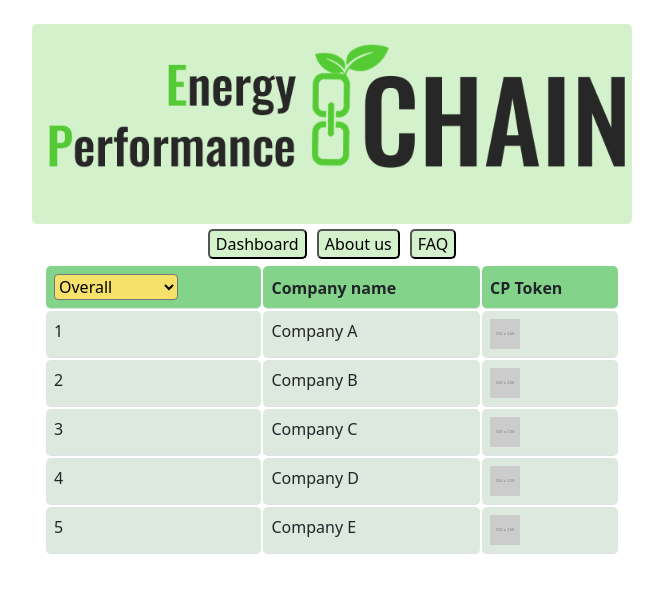
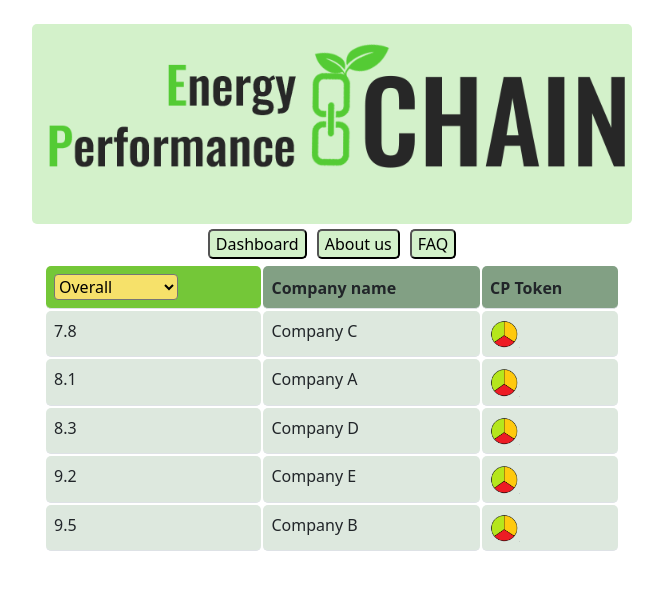
Before and after one commit to BrianBoddaert/EnergyPerformanceChain, a Next.js app: page / in a window 1280 px wide. Shown: the top 592 px of the page, without its empty margins (308-971 px from the left). Built offline with nearby package versions, Linux system fonts and the light colour scheme.

Commit message:
Added the option to filter the table based on our json data values

```diff
--- a/pages/index.js
+++ b/pages/index.js
@@ -6,7 +6,7 @@ import styles from '../styles/Main.module.css';
 const nftJsons = [
   {
     name: 'Company A',
-    image: 'https://via.placeholder.com/150',
+    image: 'images/Icon.png',
     overall: 8.1,
     consumption: 6.3,
     green: 8.2,
@@ -14,7 +14,7 @@ const nftJsons = [
   },
   {
     name: 'Company B',
-    image: 'https://via.placeholder.com/150',
+    image: 'images/Icon.png',
     overall: 9.5,
     consumption: 8.7,
     green: 9.1,
@@ -22,7 +22,7 @@ const nftJsons = [
   },
   {
     name: 'Company C',
-    image: 'https://via.placeholder.com/150',
+    image: 'images/Icon.png',
     overall: 7.8,
     consumption: 5.9,
     green: 8.5,
@@ -30,7 +30,7 @@ const nftJsons = [
   },
   {
     name: 'Company D',
-    image: 'https://via.placeholder.com/150',
+    image: 'images/Icon.png',
     overall: 8.3,
     consumption: 7.2,
     green: 7.9,
@@ -38,7 +38,7 @@ const nftJsons = [
   },
   {
     name: 'Company E',
-    image: 'https://via.placeholder.com/150',
+    image: 'images/Icon.png',
     overall: 9.2,
     consumption: 8.6,
     green: 9.3,
--- a/pages/table.js
+++ b/pages/table.js
@@ -3,16 +3,21 @@ import styles from '../styles/Table.module.css';
 
 export function Table({nftJsons }) {
   const [data, setData] = useState([]);
-  const [sortColumn, setSortColumn] = useState('place');
+  const [sortColumn, setSortColumn] = useState('overall');
   const [sortDirection, setSortDirection] = useState('asc');
+  const [selectedColumn, setSelectedColumn] = useState('specific');
+  const [selectedOption, setSelectedOption] = useState('overall');
 
   useEffect(() => {
     // Define the data for the table
     if (nftJsons) {
     const tableData = nftJsons.map((json, index) => ({
-      place: index + 1,
       company: json.name,
-      token: json.image
+      token: json.image,
+      overall: json.overall,
+      consumption: json.consumption,
+      green: json.green,
+      sharing: json.sharing
     }));
     setData(tableData);
   }
@@ -22,14 +27,16 @@ export function Table({nftJsons }) {
   const sortedData = data.slice().sort((a, b) => {
     // Sort based on the selected column and direction
     const direction = sortDirection === 'asc' ? 1 : -1;
-if (sortColumn === 'company') {
+    if (sortColumn === 'company') {
       return direction * a.company.localeCompare(b.company);
     } else if (sortColumn === 'consumption') {
-      return direction * (a.consumption - b.consumption);
+      return direction * String(a.consumption).localeCompare(String(b.consumption));
     } else if (sortColumn === 'green') {
-      return direction * (a.green - b.green);
+      return direction * String(a.green).localeCompare(String(b.green));
     } else if (sortColumn === 'sharing') {
-      return direction * (a.sharing - b.sharing);
+      return direction * String(a.sharing).localeCompare(String(b.sharing));
+    } else if (sortColumn === 'overall') {
+      return direction * String(a.overall).localeCompare(String(b.overall));
     } else {
       return 0;
     }
@@ -42,36 +49,49 @@ if (sortColumn === 'company') {
       setSortColumn(column);
       setSortDirection('asc');
     }
+
+    setSelectedColumn(column);
   };
 
   const handleSelectChange = (event) => {
     const column = event.target.value;
-    handleSortColumnClick(column);
+    setSortColumn(column);
+    setSelectedColumn("specific");
+
+    const option = event.target.value;
+    setSelectedOption(option);
+    setSortDirection('asc');
+  };
+
+  const forceSelectChange = (column) => {
+    setSortColumn(column);
+    setSelectedColumn("specific");
+    setSortDirection('asc');
   };
 
   return (
     <table className={`table ${styles.table}`}>
       <thead>
         <tr>
-          <th className={`rounded-box ${styles.filter}`}>
-            <select value={sortColumn} onChange={handleSelectChange}>
-              <option value="place">Overall</option>
+          <th className={`rounded-box ${styles.filter} ${selectedColumn === 'specific' ? styles.selected : ''}`} onClick={() => forceSelectChange('overall')}>
+            <select value={selectedOption} onChange={handleSelectChange}>
+              <option value="overall">Overall</option>
               <option value="consumption">Consumption</option>
               <option value="green">Green</option>
               <option value="sharing">Sharing</option>
             </select>
           </th>
-          <th className={`rounded-box ${styles.filter}`} onClick={() => handleSortColumnClick('company')}>Company name</th>
+          <th className={`rounded-box ${styles.filter} ${selectedColumn === 'company' ? styles.selected : ''}`} onClick={() => handleSortColumnClick('company')}>Company name</th>
           <th>CP Token</th>
         </tr>
       </thead>
       <tbody>
         {sortedData.map((item, index) => (
           <tr key={index}>
-            <td className={`rounded-box ${styles.td}`}>{item.place}</td>
+            <td className={`rounded-box ${styles.td}`}>{item[selectedOption]}</td>
             <td className={`rounded-box ${styles.td}`}>{item.company}</td>
             <td className={`rounded-box ${styles.td}`}>
-              <img src={item.token}/>
+            <img src={item.token}/>
             </td>
           </tr>
         ))}
--- a/styles/Table.module.css
+++ b/styles/Table.module.css
@@ -6,7 +6,7 @@
 
   .table th {
     font-weight: bold;
-    background-color: #83d38a;
+    background-color: #82a084;
     padding: 8px;
     border-radius: 5px;
   }
@@ -35,3 +35,7 @@
     border-radius: 4px;
     font-weight: 500;
   }
+
+  .selected {
+    background-color: #74c738 !important; /* Change to the desired background color */
+  }
```
